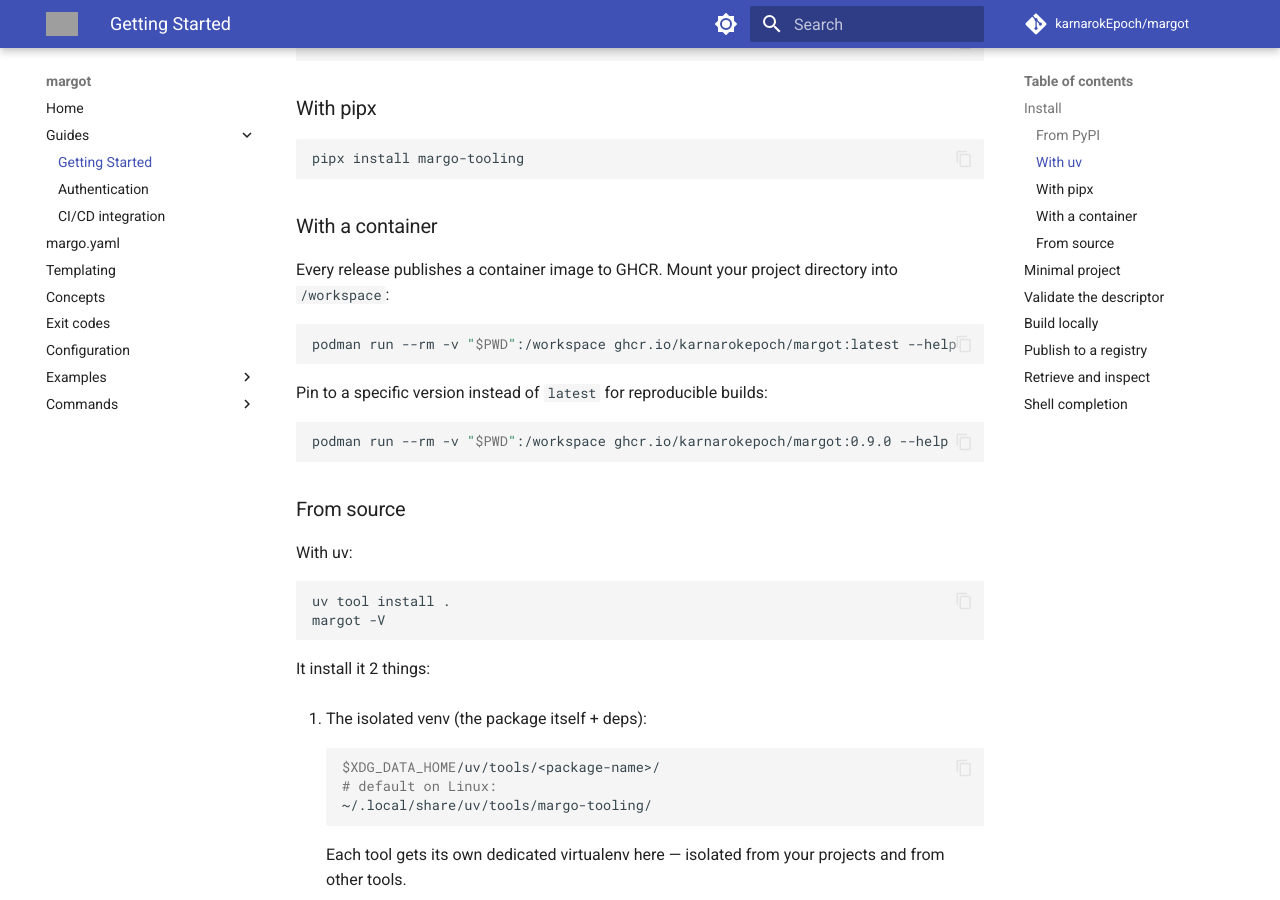
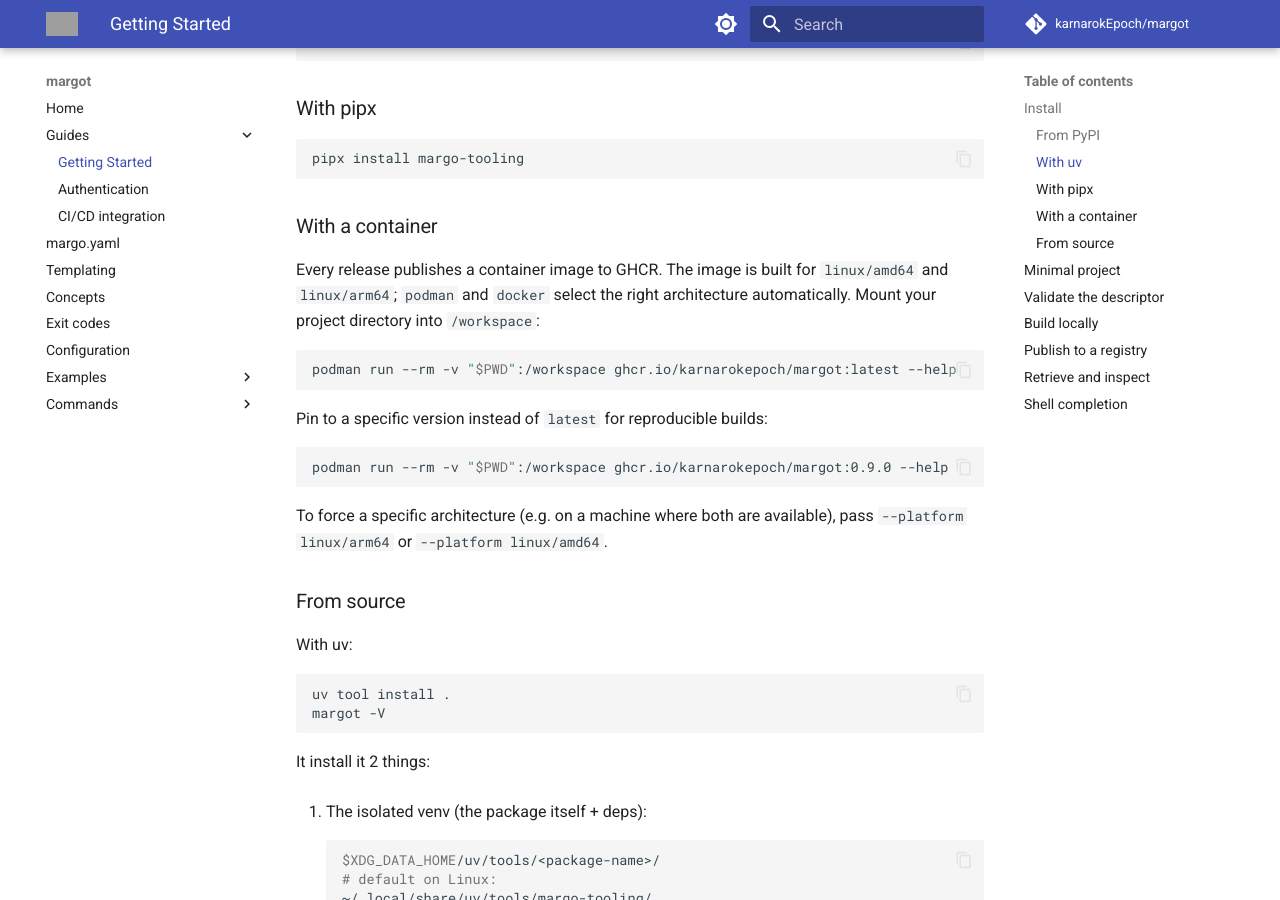
Before and after one commit to karnarokEpoch/margot, an MkDocs documentation site: the page built from docs/guides/getting-started.md, in a window 1280 px wide and 900 px high, scrolled down 649 px. Built offline with MkDocs 1.6.1 and Material for MkDocs 9.7.7, drawn with Linux system fonts in a browser that asks for light colours; comment, search, counter and statistics services are not loaded; grey boxes are pictures that could not be loaded.

Commit message:
docs(container): document multi-arch amd64/arm64 image and container check

````diff
--- a/docs/guides/getting-started.md
+++ b/docs/guides/getting-started.md
@@ -2,12 +2,12 @@
 
 This guide takes you from installation to a complete round trip:
 
-* install margot
-* write a minimal project
-* validate it
-* build it
-* publish it
-* retrieve it
+- install margot
+- write a minimal project
+- validate it
+- build it
+- publish it
+- retrieve it
 
 ## Install
 
@@ -31,8 +31,9 @@ pipx install margo-tooling
 
 ### With a container
 
-Every release publishes a container image to GHCR. Mount your project directory into
-`/workspace`:
+Every release publishes a container image to GHCR. The image is built for `linux/amd64`
+and `linux/arm64`; `podman` and `docker` select the right architecture automatically.
+Mount your project directory into `/workspace`:
 
 ```bash
 podman run --rm -v "$PWD":/workspace ghcr.io/karnarokepoch/margot:latest --help
@@ -43,6 +44,9 @@ Pin to a specific version instead of `latest` for reproducible builds:
 ```bash
 podman run --rm -v "$PWD":/workspace ghcr.io/karnarokepoch/margot:0.9.0 --help
 ```
+
+To force a specific architecture (e.g. on a machine where both are available), pass
+`--platform linux/arm64` or `--platform linux/amd64`.
 
 ### From source
 
@@ -89,9 +93,10 @@ application descriptor in `margo/app.yaml` (or `margo/app.yaml.jinja`). See
 A minimal `margo.yaml`:
 
 <!-- markdownlint-disable MD046 -->
+
 === "YAML"
 
-    ``` yaml
+    ```yaml
     apiVersion: v1
     id: com-example-app
     name: app
@@ -103,7 +108,7 @@ A minimal `margo.yaml`:
 
 === "bash"
 
-    ``` bash
+    ```bash
     cat > margo.yaml <<EOF
     apiVersion: v1
     id: com-example-app
@@ -119,7 +124,7 @@ A minimal `app.yaml.jinja`:
 
 === "Jinja"
 
-    ``` yaml+jinja
+    ```yaml+jinja
     apiVersion: v1
     kind: ApplicationDescription
     id: {{ manifest.id }}
@@ -136,7 +141,7 @@ A minimal `app.yaml.jinja`:
 
 === "bash"
 
-    ``` bash
+    ```bash
     mkdir margo
     cat > margo/app.yaml.jinja <<EOF
     apiVersion: v1
@@ -153,6 +158,7 @@ A minimal `app.yaml.jinja`:
     deploymentProfiles: []
     EOF
     ```
+
 <!-- markdownlint-enable MD046 -->
 
 Place this at the root of your project. The `id` is the stable machine identifier for
````
Also changed, not shown: other parts of docs/guides/getting-started.md (+1 -1 lines), CONTRIBUTING.md (+22 -10 lines), README.md (+7 -4 lines).
